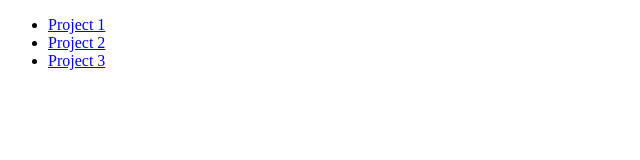
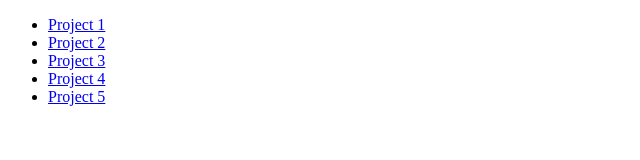
Before and after one commit to fawazming/teamsaphire, a plain HTML site: page adeoye/myprojects.html in a window 1280 px wide. Shown: the whole page, without its empty margins (0-640 px from the left). Drawn offline with Linux system fonts and the light colour scheme.

Commit message:
updated myproject

```diff
--- a/adeoye/myprojects.html
+++ b/adeoye/myprojects.html
@@ -10,6 +10,8 @@
         <li><a href="project1/index.html">Project 1</a></li>
         <li><a href="project2/index.html">Project 2</a></li>
         <li><a href="project3/form.html">Project 3</a></li>
+        <li><a href="herosection/index.html">Project 4</a></li>
+        <li><a href="herosection/website.html">Project 5</a></li>
     </ul>
 </body>
 </html>
```
